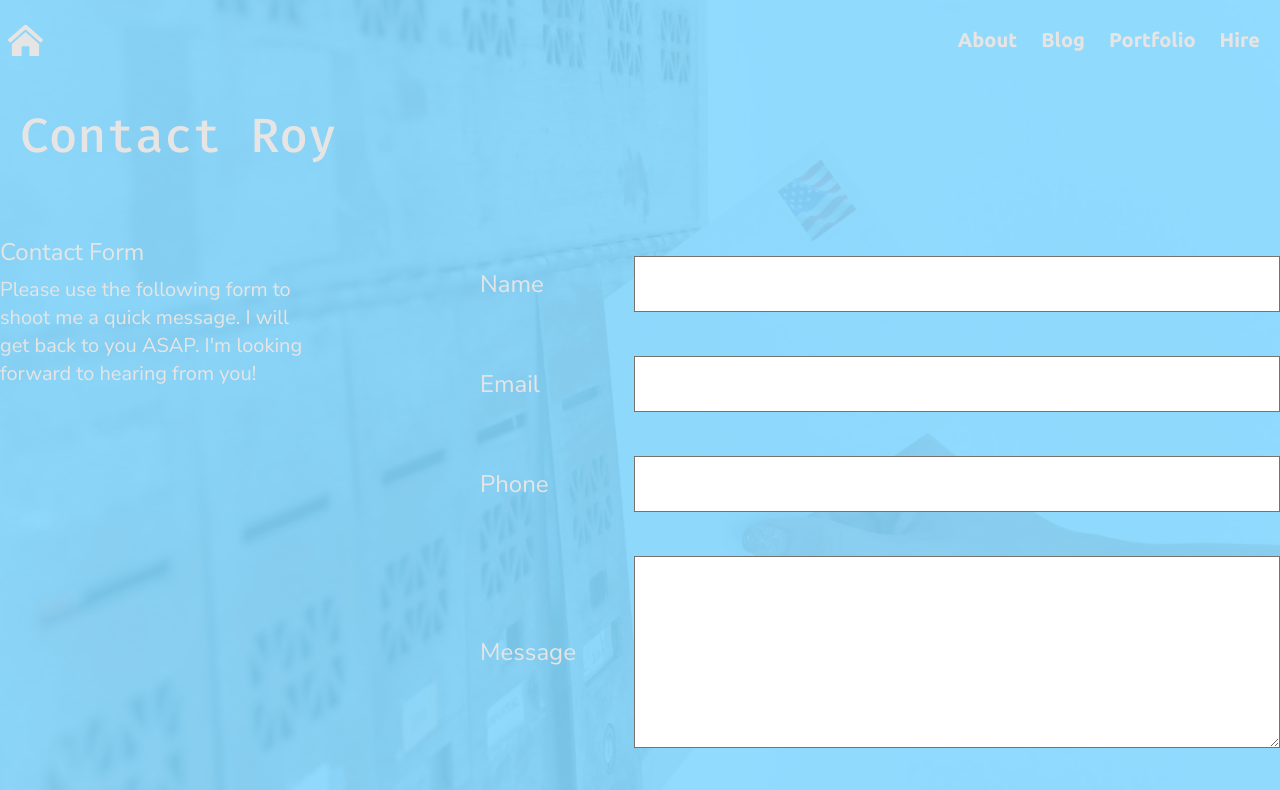
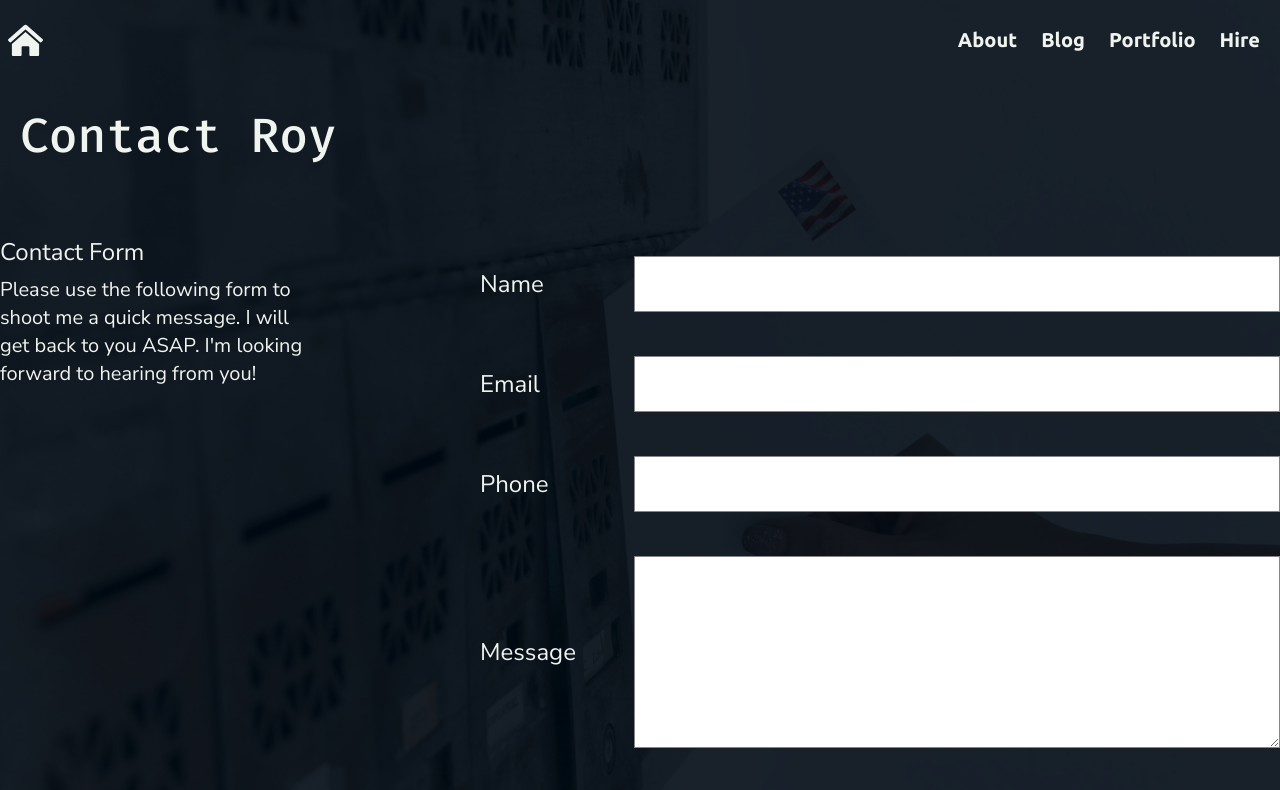
Before and after one commit to bronifty/royanger.com, a Next.js app in the folder app/: page /hire in a window 1280 px wide. Shown: the top 790 px of the page. Built offline with nearby package versions, Linux system fonts and the light colour scheme; what tailwindcss-children would draw is missing.

Commit message:
Created colour pallette for site, updated files accordingly

```diff
--- a/app/pages/_app.tsx
+++ b/app/pages/_app.tsx
@@ -11,12 +11,12 @@ function MyApp({ Component, pageProps }: AppProps) {
             <div className="w-full xl:w-1440 flex flex-row">
                <div className="flex flex-col justify-center">
                   <Link href="/">
-                     <a className="text-gray-200">
+                     <a className="text-white">
                         <HomeIcon style={{ width: '35px', height: '35px' }} />
                      </a>
                   </Link>
                </div>
-               <div className="flex flex-grow items-center justify-end font-code text-gray-200">
+               <div className="flex flex-grow items-center justify-end font-code text-white">
                   <Link href="/about">
                      <a>
                         <button className="p-3  text-xl">About</button>
--- a/app/pages/articles/[slug].tsx
+++ b/app/pages/articles/[slug].tsx
@@ -40,7 +40,7 @@ const Post = ({
                   blocks={body}
                   imageOptions={{ w: 320, h: 240, fit: 'max' }}
                   {...client.config()}
-                  className="text-gray-100 text-xl leading-relaxed w-2/3 mt-5 mb-7"
+                  className="text-white text-xl leading-relaxed w-2/3 mt-5 mb-7"
                   // serializers={{ marks: { codeSerializer } }}
                />
             </article>
--- a/app/pages/blog.tsx
+++ b/app/pages/blog.tsx
@@ -38,7 +38,7 @@ const Blog = () => {
                content="width=device-width, initial-scale=1"
             />
          </Head>
-         <Wrapper bgColor="bg-gray-900" bgOpacity={100}>
+         <Wrapper bgColor="bg-blue" bgOpacity="bg-opacity-90">
             <BlogIndexHeader />
             <div className="grid grid-cols-2 gap-6">
                {posts &&
--- a/app/pages/hire.tsx
+++ b/app/pages/hire.tsx
@@ -14,16 +14,14 @@ const Hire = () => {
             />
          </Head>
          <Wrapper
-            bgColor="bg-blue-light"
+            bgColor="bg-blue-700"
             bgImage="/images/backgrounds/mailboxes.jpg"
             bgOpacity="bg-opacity-90"
          >
-            <div className="py-3 px-5 text-gray-90 mt-5 mb-10">
-               <h1 className="text-gray-200 font-title text-5xl">
-                  Contact Roy
-               </h1>
+            <div className="py-3 px-5 text-white mt-5 mb-10">
+               <h1 className="text-white font-title text-5xl">Contact Roy</h1>
             </div>
-            <div className="text-gray-200 text-xl mt-16 mb-10 grid grid-cols-3 gap-40">
+            <div className="text-white text-xl mt-16 mb-10 grid grid-cols-3 gap-40">
                <div className="">
                   <h2 className="text-title text-2xl mb-2">Contact Form</h2>
                   <p className="mb-2">
@@ -76,7 +74,7 @@ const Hire = () => {
                      <div className="mt-5 mb-6 ml-40 text-2xl">
                         <button
                            type="submit"
-                           className="bg-gray-100 text-gray-900 py-4 px-6"
+                           className="bg-yellow text-blue-700 font-bold py-4 px-6"
                         >
                            Send Message
                         </button>
--- a/app/src/components/BlogArticleFooter.tsx
+++ b/app/src/components/BlogArticleFooter.tsx
@@ -14,14 +14,14 @@ const BlogArticleHeader = ({
    categories,
 }: Props) => {
    return (
-      <div className="py-3 px-5 border border-gray-300 bg-gray-100 text-gray-900 mt-5 mb-10">
-         <p className="text-gray-900 font-sans leading-loose text-xl">
+      <div className="py-3 px-5 border border-gray bg-gray-100 text-blue-800 mt-5 mb-10">
+         <p className="text-blue-800 font-sans leading-loose text-xl">
             Written by: {author}
          </p>
-         <p className="text-gray-900 font-sans leading-loose text-xl">
+         <p className="text-blue-800 font-sans leading-loose text-xl">
             Date Published: {publishedAt}
          </p>
-         <p className="text-gray-900 font-sans leading-loose text-xl">
+         <p className="text-blue-800 font-sans leading-loose text-xl">
             {/* {categories} */}
             {categories.map((cat: string) => cat)}
          </p>
--- a/app/src/components/BlogCard.tsx
+++ b/app/src/components/BlogCard.tsx
@@ -29,12 +29,12 @@ const BlogCard = ({ title, byline, slug, image, alt, categories }: Props) => {
          </div>
          <Link href={`/articles/${slug}`}>
             <a>
-               <h2 className="text-3xl font-title text-gray-200 mt-6 mb-1">
+               <h2 className="text-3xl font-title text-white mt-6 mb-1">
                   {title}
                </h2>
             </a>
          </Link>
-         <h3 className="text-lg font-sans text-gray-200 mt-2 mb-4">{byline}</h3>
+         <h3 className="text-lg font-sans text-white mt-2 mb-4">{byline}</h3>
          <div className="flex flex-row">
             {categories
                ? categories.map(cat => (
--- a/app/src/components/BlogCategory.tsx
+++ b/app/src/components/BlogCategory.tsx
@@ -7,9 +7,7 @@ interface Props {
 
 const BlogCategory = ({ title, id }: Props) => {
    return (
-      <div className="bg-gray-200 font-code text-gray-900 p-2 mr-4">
-         {title}
-      </div>
+      <div className="bg-white-100 font-code text-blue p-2 mr-4">{title}</div>
    )
 }
 
--- a/app/src/components/BlogIndexHeader.tsx
+++ b/app/src/components/BlogIndexHeader.tsx
@@ -2,9 +2,9 @@ import * as React from 'react'
 
 const BlogIndexHeader = () => {
    return (
-      <div className="py-3 px-5 text-gray-90 mt-5 mb-10">
-         <h1 className="text-gray-200 font-title text-5xl">Articles</h1>
-         <p className="text-gray-200 font-sans leading-loose text-xl">
+      <div className="py-3 px-5 text-white mt-5 mb-10">
+         <h1 className="text-white font-title text-5xl">Articles</h1>
+         <p className="text-white font-sans leading-loose text-xl">
             My articles are a mix of things I've thought about, solutions to
             problems I've dealt with and explanations of code I've worked on.
          </p>
--- a/app/tailwind.config.js
+++ b/app/tailwind.config.js
@@ -1,4 +1,4 @@
-const colors = require('tailwindcss/colors')
+//const colors = require('tailwindcss/colors')
 
 module.exports = {
    purge: ['./pages/**/*.{js,ts,jsx,tsx}', './components/**/*.{js,ts,jsx,tsx}'],
@@ -11,18 +11,111 @@ module.exports = {
          xl: '1440px',
       },
       colors: {
-         gray: colors.warmGray,
-         red: colors.red,
-         orange: colors.orange,
-         green: colors.lime,
-         cyan: colors.cyan,
-         lightblue: colors.lightBlue,
-         indigo: colors.indigo,
-         purple: colors.fuchsia,
+         // colour pallette based on https://coolors.co/9e0031-e7e7e7-000814-001d3d-003566-ffc300-ffd60a-f0f4ef
+         transparent: 'transparent',
+         current: 'currentColor',
          blue: {
-            light: '#85d7ff',
-            DEFAULT: '#1fb6ff',
-            dark: '#009eeb',
+            50: '#004FA3',
+            100: '#04458F',
+            200: '#003B7A',
+            300: '#003166',
+            400: '#002752',
+            500: '#001D3D',
+            DEFAULT: '#001D3D',
+            600: '#001429',
+            700: '#000A14',
+         },
+         lightblue: {
+            50: '#0069CC',
+            100: '#005FB8',
+            200: '#0054A3',
+            300: '#004A8F',
+            400: '#003F7A',
+            500: '#003566',
+            DEFAULT: '#003566',
+            600: '#002A52',
+            700: '#00203D',
+            800: '#001529',
+            900: '#00B14',
+         },
+
+         black: {
+            50: '#676765',
+            100: '#5D5D5B',
+            200: '#525251',
+            300: '#484847',
+            400: '#3E3E3D',
+            500: '#343432',
+            600: '#242423',
+            DEFAULT: '#242423',
+            700: '#1F1F1E',
+            800: '#151514',
+            900: '#0A0A0A',
+         },
+         brightyellow: {
+            50: '#FFF8D6',
+            100: '#FFF1AD',
+            200: '#FFEB85',
+            300: '#FFE45C',
+            400: '#FFDD33',
+            500: '#FFD60A',
+            DEFAULT: '#FFD60A',
+            600: '#E0BB00',
+            700: '#B89900',
+            800: '#8F7700',
+            900: '#665500',
+         },
+         yellow: {
+            50: '#FFF5D6',
+            100: '#FFECAD',
+            200: '#FFE285',
+            300: '#FFD95C',
+            400: '#FFCF33',
+            500: '#FFC300',
+            DEFAULT: '#FFC300',
+            600: '#E0AC00',
+            700: '#A37D00',
+            800: '#7A5E00',
+            900: '#523F00',
+         },
+         white: {
+            50: '#FFFFF',
+            100: '#F0F4EF',
+            DEFAULT: '#F0F4EF',
+            200: '#E8EEE7',
+            300: '#DDE6DB',
+            400: '#D2DECE',
+            500: '#C6D6C2',
+            600: '#BBCDB6',
+            700: '#AFC5AA',
+            800: '#A4BD9E',
+            900: '#99B592',
+         },
+         red: {
+            50: '#FF0A58',
+            100: '#F500$e',
+            200: '#E00047',
+            300: '#CC0041',
+            400: '#B8003A',
+            500: '#9E0031',
+            DEFAULT: '#9E0031',
+            600: '#8F002D',
+            700: '#7A0017',
+            800: '#660020',
+            900: '#52001A',
+         },
+         gray: {
+            50: '#E7E7E7',
+            100: '#D6D6D6',
+            200: '#C2C2C2',
+            300: '#ADADAD',
+            400: '#999999',
+            500: '#858585',
+            DEFAULT: '#858585',
+            600: '#707070',
+            700: '#5C5C5C',
+            800: '#474747',
+            900: '#333333',
          },
       },
       fontFamily: {
```
Also changed, not shown: app/pages/index.tsx (+4 -4 lines), app/src/components/BlogArticleHeader.tsx (+5 -7 lines).
